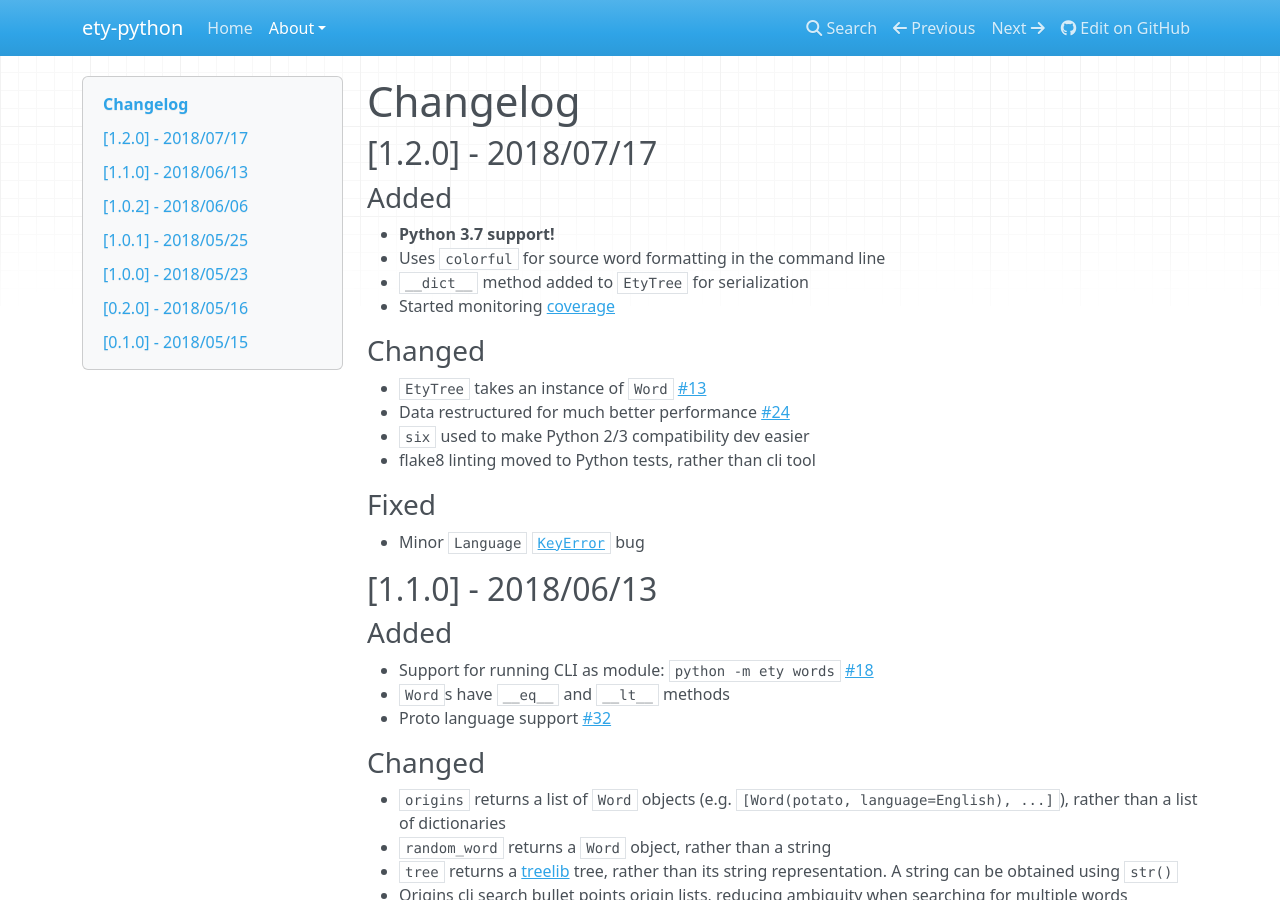
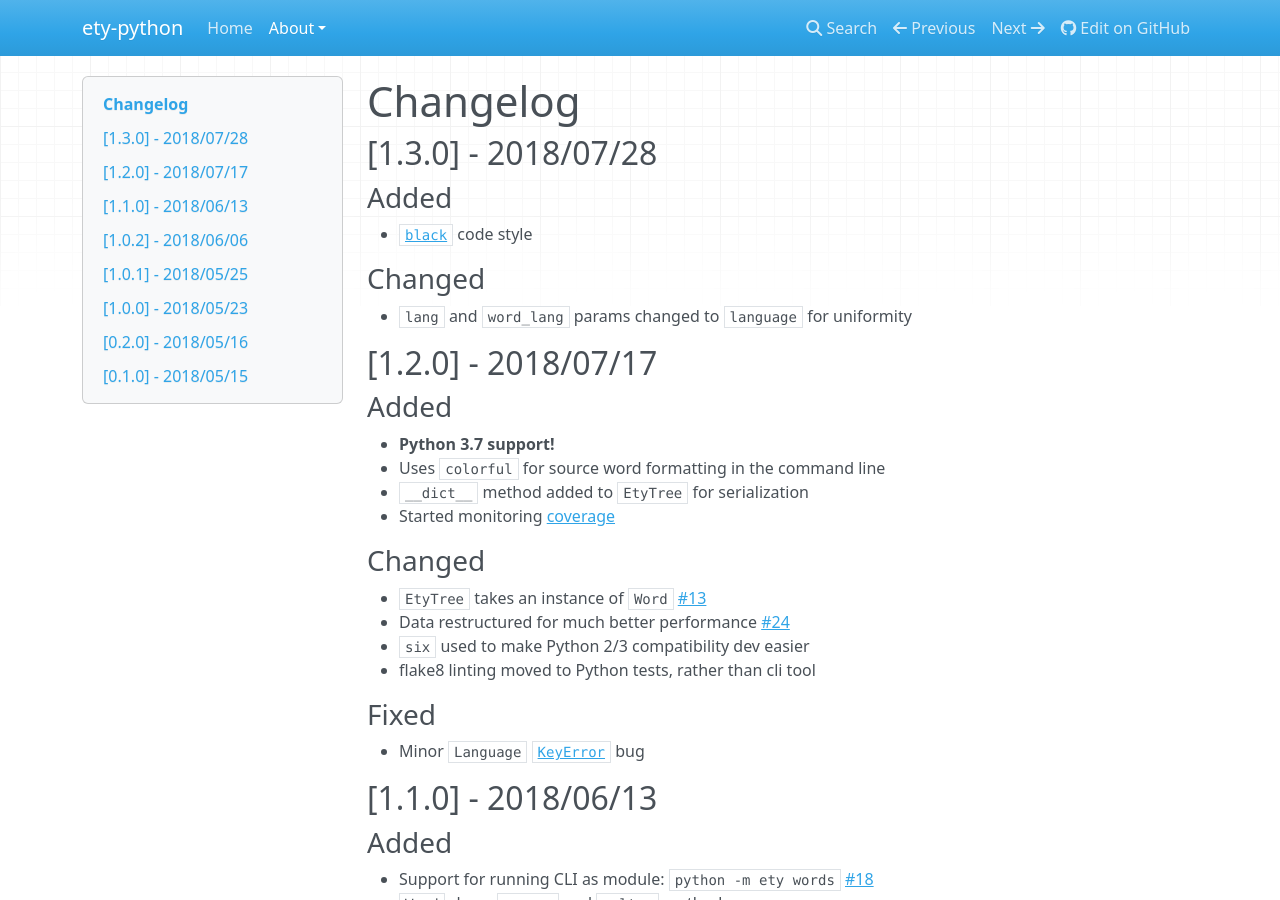
Before and after one commit to jmsv/ety-python, an MkDocs documentation site: the page built from docs/about/changelog.md, in a window 1280 px wide and 900 px high. Built offline with MkDocs 1.6.1, drawn with Linux system fonts in a browser that asks for light colours; nearby versions of some CDN libraries; old or Windows-style settings are respelled for this version of MkDocs.

Commit message:
Version 1.3.0

```diff
--- a/docs/about/changelog.md
+++ b/docs/about/changelog.md
@@ -1,4 +1,14 @@
 # Changelog
+
+## [1.3.0] - 2018/07/28
+
+### Added
+
+- [`black`](https://github.com/ambv/black) code style
+
+### Changed
+
+- `lang` and `word_lang` params changed to `language` for uniformity
 
 ## [1.2.0] - 2018/07/17
 
--- a/ety/__init__.py
+++ b/ety/__init__.py
@@ -8,6 +8,9 @@ from .census import Census
 from .cli import cli  # noqa: F401
 from .tree import EtyTree
 from .word import Word, Language  # noqa: F401
+
+
+__version__ = "1.3.0"
 
 
 def _get_source_word(word, language, color=False):
```
Also changed, not shown: setup.py (+5 -2 lines).
